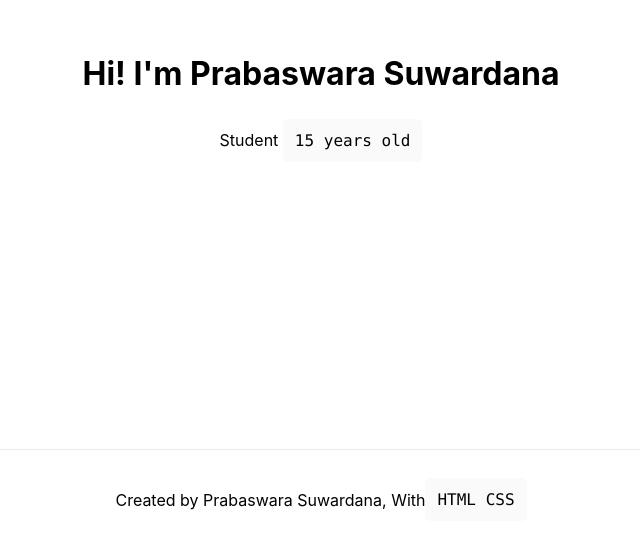
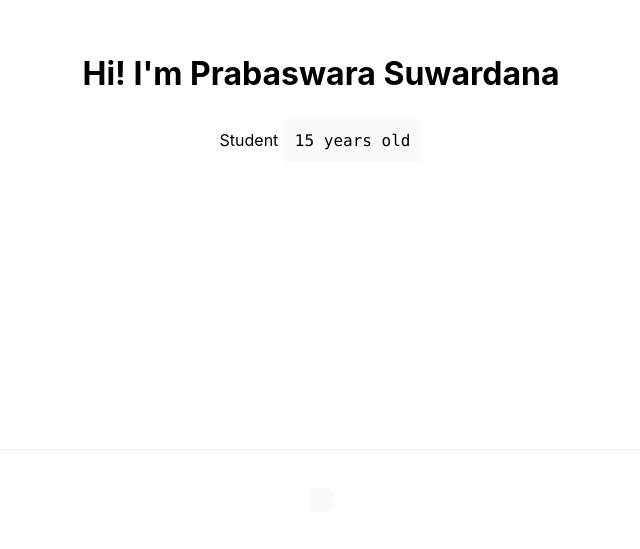
Before and after one commit to Prabas11y/first-project, a plain HTML site: page index.html in a window 1280 px wide. Shown: the part 251-800 px from the top of the page, without its empty margins (319-959 px from the left). Drawn offline with Linux system fonts and the light colour scheme.

Commit message:
Update index.html

```diff
--- a/index.html
+++ b/index.html
@@ -13,7 +13,7 @@
 
     </head>
     <body>
-      <div id="__next" data-reactroot="">
+      <div id="_next" data-reactroot="">
         <div class="container">
           <main>
             <h1 class="title">
@@ -24,10 +24,10 @@
               </p>
             </main>
             <footer class="Footer_footer___O5Nl">
-              Created by Prabaswara Suwardana,
-              With <code>HTML CSS</code>
+
+              <code></code>
             </footer>
-            </div>
           </div>
+         </div>
         </body>
-        </html>
+       </html>
```
